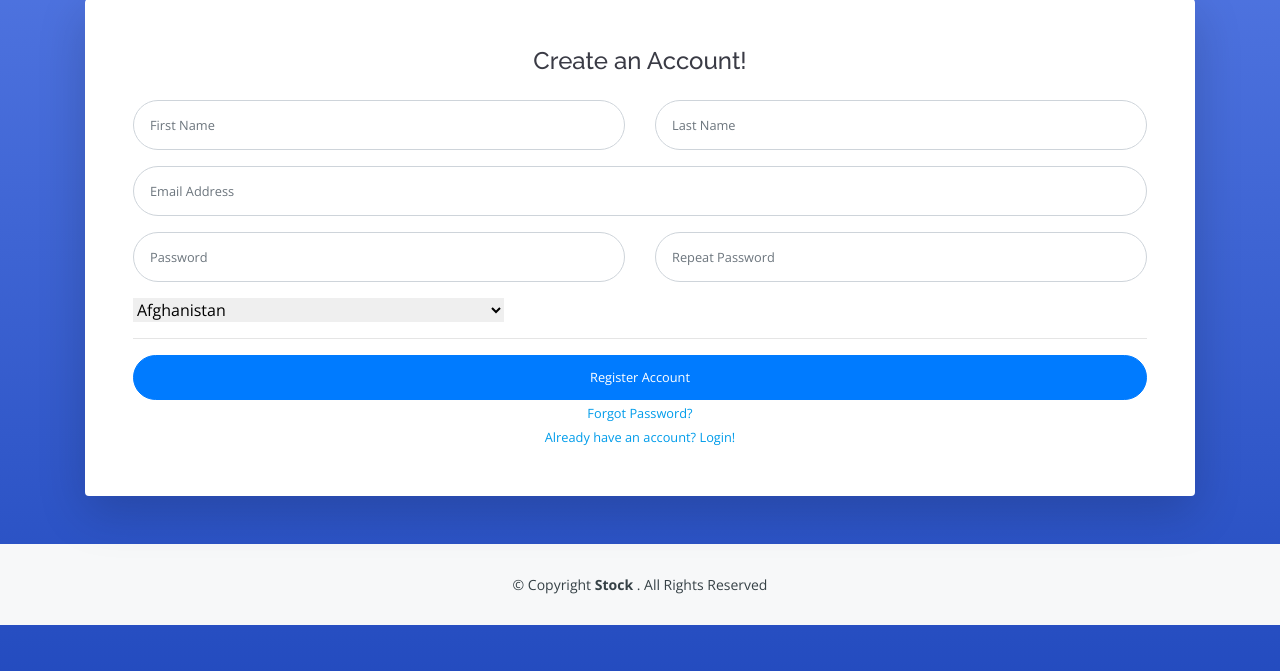
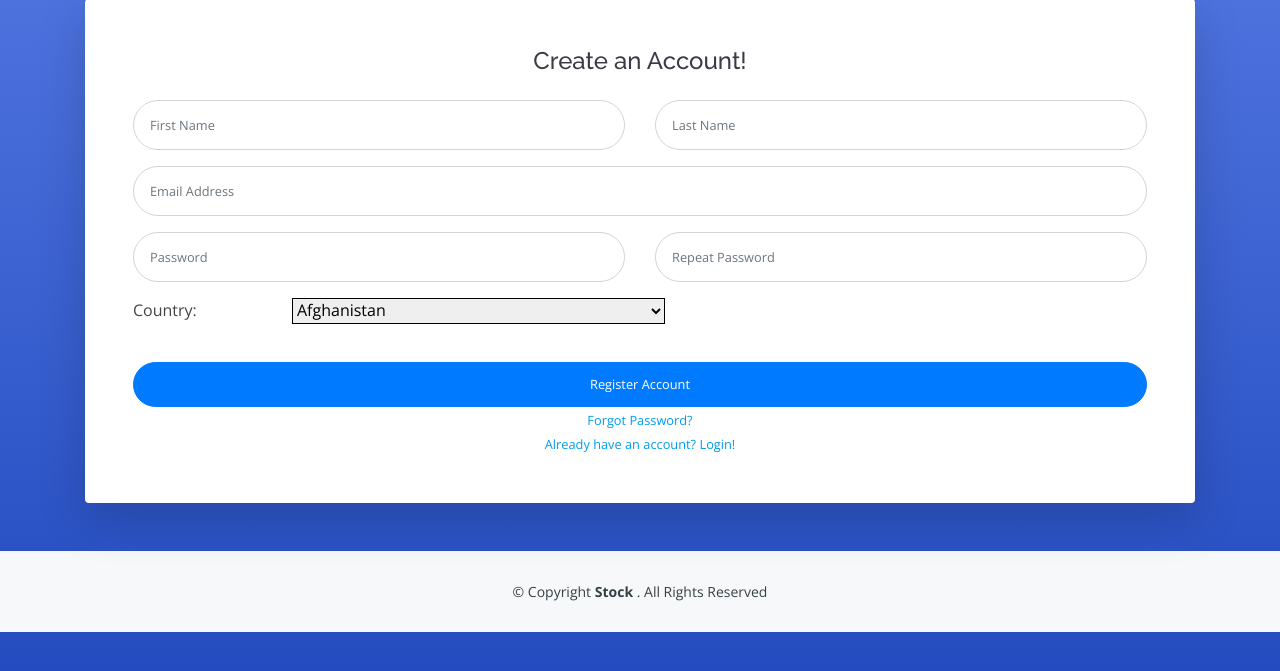
Before and after one commit to aotantawy/Monefy, a PHP site: page /register/register.php in a window 1280 px wide. Shown: the part 97-768 px from the top of the page. Run offline with PHP 8.4, Linux system fonts and the light colour scheme; some web fonts are replaced.

Commit message:
register with country and Adjust UI of Company

```diff
--- a/register/register.php
+++ b/register/register.php
@@ -34,8 +34,12 @@
                     <input type="password" class="form-control form-control-user" id="exampleRepeatPassword" placeholder="Repeat Password">
                   </div>
                 </div>
-
-                <select>
+               <div class="row">
+                  <div class="col-sm-2">
+                      <p>       Country:</p>
+                  </div>
+                  <div>
+                    <select style="border:1px solid black;">
                       <?php
                         include "CountryModel.php";
 
@@ -53,7 +57,9 @@
                       }
                       ?>
                     </select>
-                <hr>
+                  </div>
+                </div>
+                </br>
                 <a href="" class="btn btn-primary btn-user btn-block">
                   Register Account
                 </a>
```
Lines whose indentation alone changed are shown as unchanged.
